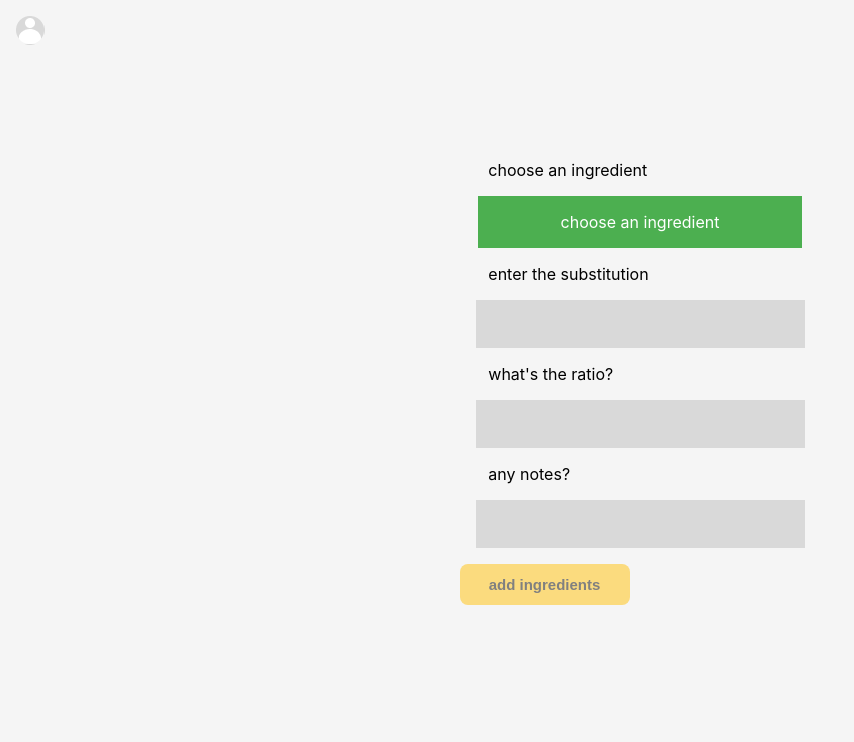
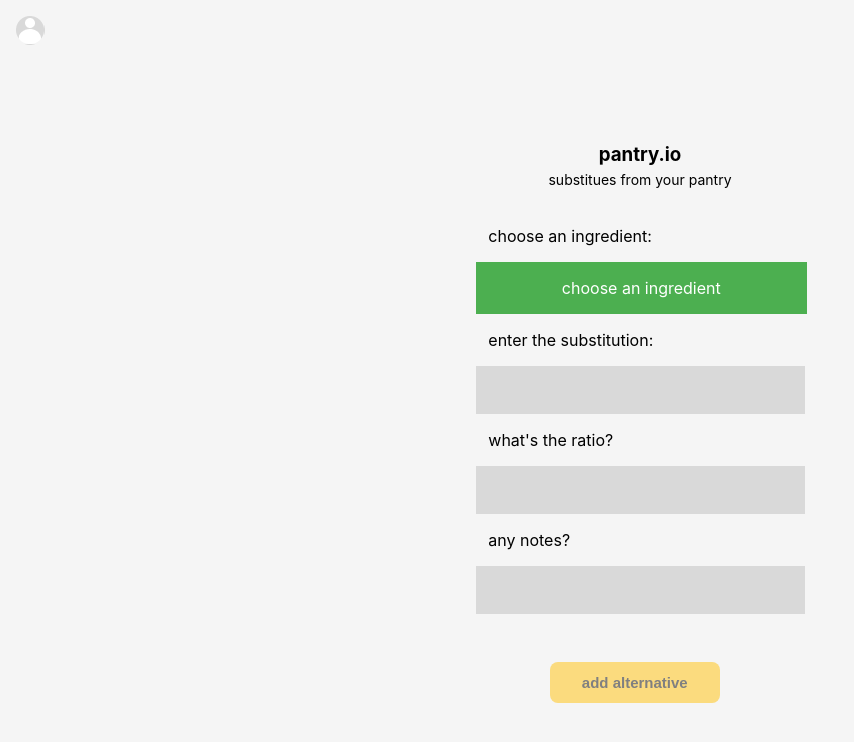
Before and after one commit to anotruong/pantry.io, a React (Create React App) app in the folder client/: page / in a window 1280 px wide. Shown: the top 742 px of the page, without its empty margins (0-854 px from the left). Built offline with nearby package versions, Linux system fonts and the light colour scheme.

Commit message:
finished form

```diff
--- /dev/null
+++ b/client/src/components/ingredientList.js
@@ -0,0 +1,47 @@
+import { useState } from 'react';
+import './ingredientsList.css';
+
+const IngredientList = () => {
+  const [ selectedItem, setSelectedItem ] = useState(null);
+  const [ itemId, setItemId ] = useState(null);
+
+  const testerArr = [
+    {name: 'apple', id: '01'}, {name: 'pear', id: '02'},
+    {name: 'cheese', id: '03'}, {name: 'chowder', id: '04'},
+    {name: 'ginseng', id: '05'}, {name: 'flour', id: '06'},
+    {name: 'shirt', id: '07'}, {name: 'maple syrup', id: '08'},
+    {name: 'jicama', id: '09'}, {name:'watermelon', id: '10'},
+    {name: 'banana', id: '11'}, {name: 'egg whites', id: '12'},
+    {name: 'tortilla chips', id: '13'}, {name: 'panko crumbs', id: '14'},
+    {name: 'bread', id: '15'}, {name: 'jasmine rice',  id: '16'},
+    {name: 'sourdough bread', id: '17'}, {name: 'nerds rope', id: '18'},
+    {name:'lemon', id: '19'}, {name: 'lime', id: '20'}
+  ];
+
+  const displayOptions = testerArr.map((obj) => <div
+    href='?'
+    className="item"
+    label={obj.name}
+    id={obj.id}
+    onClick={() => {
+      setSelectedItem(obj.name);
+      setItemId(obj.id);
+    }} >
+      {obj.name}
+      <br/>
+    </div>
+  );
+
+  return(
+    <div id="dropdown-container">
+    <div className="dropdown">
+      <div className="dropdown-btn" id={itemId}>{selectedItem || "choose an ingredient"}</div>
+      <div className="dropdown-content">
+        {displayOptions}
+      </div>
+    </div>
+  </div>
+  )
+};
+
+export default IngredientList;
--- /dev/null
+++ b/client/src/components/ingredientsList.css
@@ -0,0 +1,137 @@
+.dropdown {
+  position: relative;
+  display: inline-block;
+  width: 100%;
+}
+
+#dropdown-container {
+  display: flex;
+  justify-content: center;
+  width: 100%;
+}
+
+.dropdown-content {
+  display: none;
+  position: absolute;
+  background-color: #f9f9f9;
+  padding: 12px 16px;
+  z-index: 1;
+  width: 83%;
+  height: 25rem;
+  margin: 0rem 1rem;
+  overflow: scroll;
+}
+
+.dropdown:hover .dropdown-content {
+  display: block;
+}
+
+.dropdown-btn {
+  background-color: #4CAF50;
+  color: white;
+  padding: 16px;
+  font-size: 16px;
+  border: none;
+  cursor: pointer;
+  width: 83%;
+  margin: 1rem;
+}
+
+.dropdown-content a {
+  color: black;
+  padding: 12px 16px;
+  text-decoration: none;
+  display: block;
+}
+
+.dropdown-content a:hover {
+  background-color: #f1f1f1;
+}
+
+.item {
+  height: 2rem;
+  display: flex;
+  align-items: center;
+  justify-content: center;
+}
+
+.item:hover {
+  background-color: lightblue;
+}
+
+
+/* .dropdown {
+  position: relative;
+  display: inline-block;
+  width: 100%
+
+}
+
+#dropdown-container {
+  display: flex;
+  justify-content: center;
+  //flex-direction: row;
+  /* flex-wrap: nowrap; */
+  /* align-content: center;
+  width: 100%;
+}
+
+.dropdown-content {
+  display: none;
+  position: absolute;
+  background-color: #f9f9f9;
+  // min-width: 160px;
+  box-shadow: 0px 8px 16px 0px rgba(0,0,0,0.2);
+  padding: 12px 16px;
+  z-index: 1;
+  width: 83%;
+  height: 25rem;
+  margin: 0rem 1rem;
+  overflow: scroll;
+}
+
+.dropdown:hover .dropdown-content {
+  display: block;
+}
+
+.dropdown-btn {
+  background-color: #4CAF50;
+  color: white;
+  padding: 16px;
+  font-size: 16px;
+  border: none;
+  cursor: pointer;
+  width: 83%;
+  margin: 1rem ;
+}
+
+.dropdown-content a {
+  color: black;
+  padding: 12px 16px;
+  text-decoration: none;
+  display: block;
+
+}
+
+.dropdown-content a:hover {
+  background-color: #f1f1f1
+}
+
+.dropdown:hover .dropdown-content {
+  display: block;
+}
+
+.dropdown:hover .dropbtn {
+  background-color: #3e8e41;
+}
+
+.item {
+  height: 2rem;
+  display: flex;
+  align-items: center;
+  justify-content: center;
+}
+
+.dropdown-content .item:hover {
+  background-color: lightblue;
+} */
--- a/client/src/pages/addAlternative.js
+++ b/client/src/pages/addAlternative.js
@@ -1,25 +1,22 @@
+import IngredientList from '../components/ingredientList';
 import './stylesheets/addAlternative.css';
 import './stylesheets/formPage.css';
 
 const AddAlternative = () => {
-  const testerArr = ['apple', 'pear', 'cheese', 'chowder', 'ginseng', 'flour'];
 
-  const displayOptions = testerArr.map((subArr) => <p>{subArr}</p>)
 
   return (
     <div className="page-container">
       <div className="page-flex">
+        <div className="title-container" >
+          <h3 id="title">pantry.io</h3>
+          <p id="subtitle">substitues from your pantry</p>
+        </div>
         <div className="form-container">
           <form id="ingredients">
-            <label className="label">choose an ingredient</label>
-            {/* <input className="ingredients" /> */}
-            <div className="dropdown">
-              <div className="dropdown-btn">choose an ingredient</div>
-              <div className="dropdown-content">
-                {displayOptions}
-              </div>
-            </div>
-            <label className="label">enter the substitution</label>
+            <label className="label">choose an ingredient:</label>
+            <IngredientList />
+            <label className="label">enter the substitution:</label>
             <input className="ingredients" />
             <label className="label">what's the ratio?</label>
             <input className="ingredients" />
@@ -28,10 +25,12 @@ const AddAlternative = () => {
               className="ingredients"
               type="textbox"
             />
-
-            {/* <div id="btn-container"> */}
-              <button id="submitIngredients">add ingredients</button>
-            {/* </div> */}
+            <button
+              className="submit-btn"
+              id="addAlternative"
+            >
+              add alternative
+            </button>
           </form>
         </div>
       </div>
--- a/client/src/pages/ingredientsPage.js
+++ b/client/src/pages/ingredientsPage.js
@@ -39,7 +39,7 @@ const IngredientsPage = () => {
           <BakeOrCook />
         </div>
         <div id="btn-container">
-          <button id="submitIngredients">add ingredients</button>
+          <button className="submit-btn">add ingredients</button>
         </div>
       </div>
     </div>
--- a/client/src/pages/stylesheets/addAlternative.css
+++ b/client/src/pages/stylesheets/addAlternative.css
@@ -1,35 +1,4 @@
-.dropdown {
+#addAlternative {
+  left: 25%;
   position: relative;
-  display: flex;
-  justify-content: center;
-  /* flex-direction: row; */
-  /* flex-wrap: nowrap; */
-  /* align-content: center; */
-  width: -webkit-fill-available;
 }
-
-.dropdown-content {
-  display: none;
-  position: absolute;
-  background-color: #f9f9f9;
-  /* min-width: 160px; */
-  box-shadow: 0px 8px 16px 0px rgba(0,0,0,0.2);
-  padding: 12px 16px;
-  z-index: 1;
-  width: 81%;
-}
-
-.dropdown:hover .dropdown-content {
-  display: block;
-}
-
-.dropdown-btn {
-  background-color: #4CAF50;
-  color: white;
-  padding: 16px;
-  font-size: 16px;
-  border: none;
-  cursor: pointer;
-  width: 81%;
-  margin: 1rem 0rem;
-}
--- a/client/src/pages/stylesheets/formPage.css
+++ b/client/src/pages/stylesheets/formPage.css
@@ -3,12 +3,14 @@
   width: 100vw;
   background: #F5F5F5;
   display: flex;
-  justify-content: center;
+  flex-direction: column;
+  align-items: center;
 }
 
 .page-flex {
   height: 100vh;
-  width: 92vw;
+  /* width: 92vw; */
+  width: 95vw;
   display: flex;
   flex-direction: column;
   flex-wrap: nowrap;
@@ -37,6 +39,7 @@ input.ingredients {
   margin: 1rem;
   background: #D9D9D9;
   border: none;
+  text-indent: 1rem;
 }
 
 label.label {
@@ -46,3 +49,25 @@ label.label {
   text-decoration: none;
   text-indent: .8rem;
 }
+
+.title-container {
+  position: relative;
+  top: 8rem;
+}
+
+div#btn-container {
+  position: relative;
+  top: 12rem;
+}
+
+button.submit-btn {
+  background: #FBDB7E;
+  border: none;
+  color: grey;
+  width: 170px;
+  height: 41px;
+  font-weight: bold;
+  font-size: 15px;
+  border-radius: 8px;
+  margin: 2rem 0rem;
+}
--- a/client/src/pages/stylesheets/ingredientsPage.css
+++ b/client/src/pages/stylesheets/ingredientsPage.css
@@ -22,19 +22,3 @@ h3#title {
   top: 15%;
   margin: .3rem;
 }
-
-div#btn-container {
-  position: relative;
-  top: 12rem;
-}
-
-button#submitIngredients {
-  background: #FBDB7E;
-  border: none;
-  color: grey;
-  width: 170px;
-  height: 41px;
-  font-weight: bold;
-  font-size: 15px;
-  border-radius: 8px;
-}
```
Also changed, not shown: client/src/components/form.js (added).
